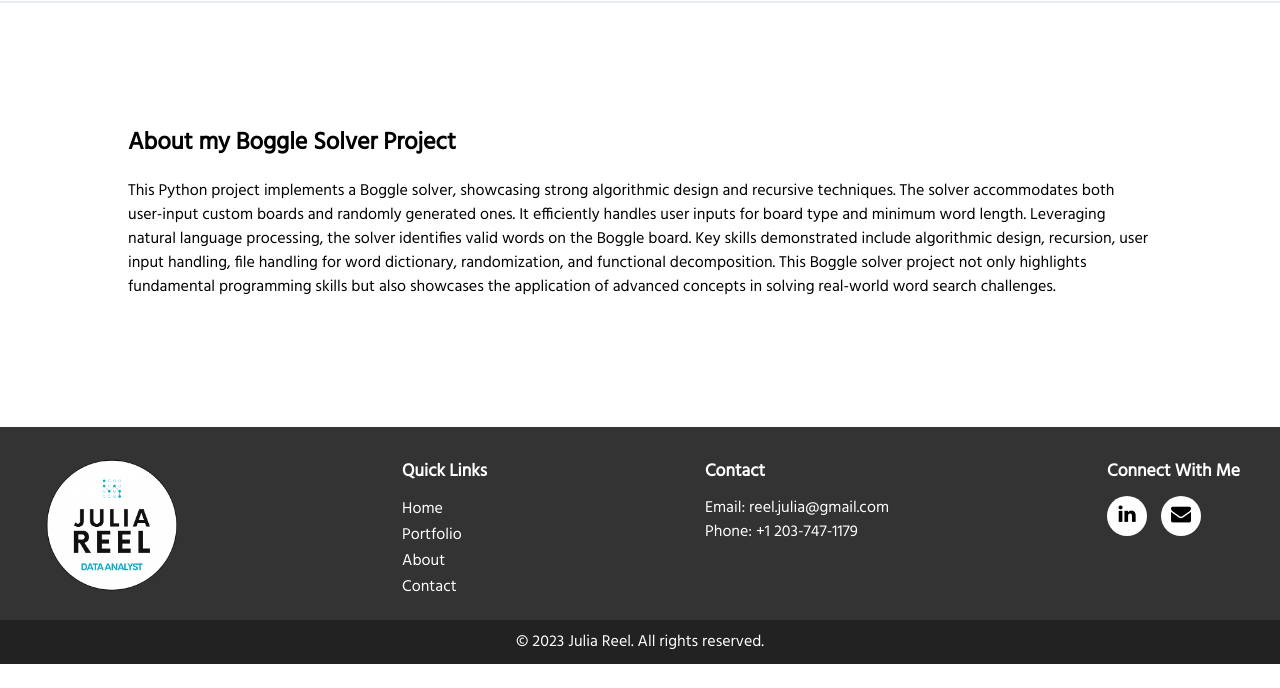
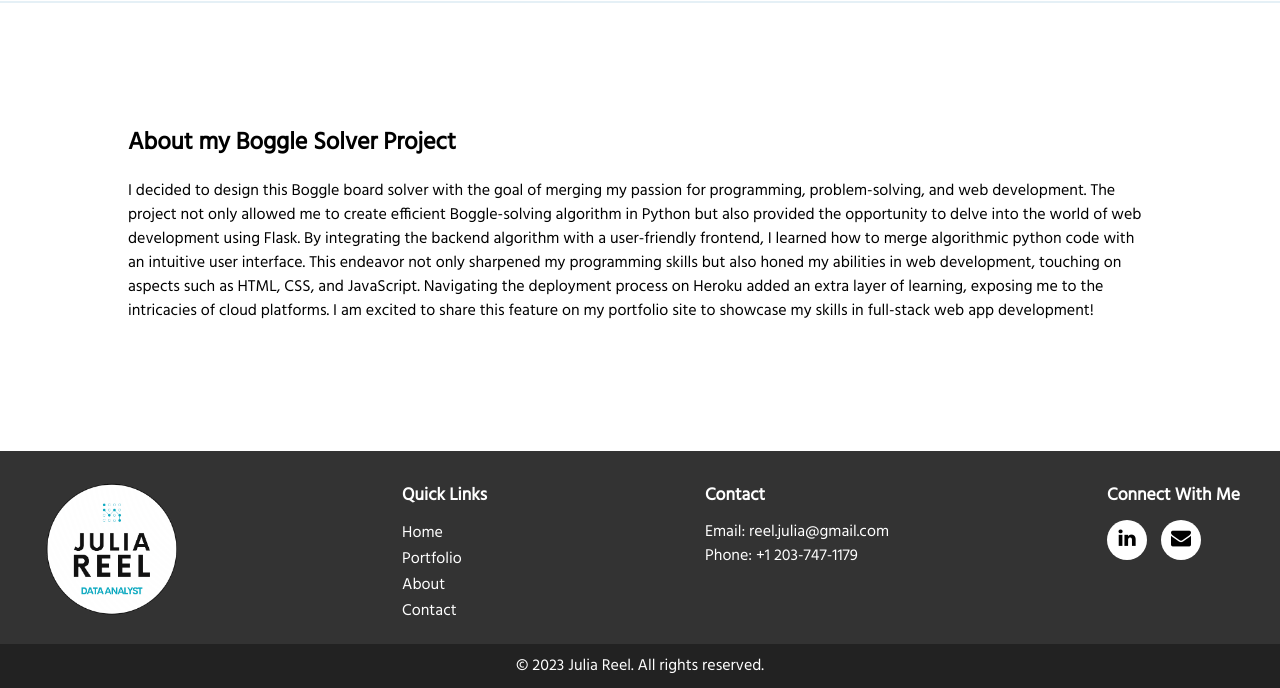
Before and after one commit to juliareel/portfolio-app, a Flask app: page /boggle.html in a window 1280 px wide. Shown: the part 1105-1793 px from the top of the page. Before the commit the page ends 1769 px from the top, so only its background shows below. Run offline with Flask 3, Linux system fonts and the light colour scheme; parts of the project's set-up code (start-up, migrations or seed data) failed here and were passed over; some web fonts are replaced.

Commit message:
boggle para

```diff
--- a/templates/boggle.html
+++ b/templates/boggle.html
@@ -180,16 +180,17 @@
           </h2>
 
             <p>
-              This Python project implements a Boggle solver, showcasing strong
-              algorithmic design and recursive techniques. The solver accommodates
-              both user-input custom boards and randomly generated ones. It efficiently
-              handles user inputs for board type and minimum word length. Leveraging
-              natural language processing, the solver identifies valid words on the
-              Boggle board. Key skills demonstrated include algorithmic design, recursion,
-              user input handling, file handling for word dictionary, randomization, and
-              functional decomposition. This Boggle solver project not only highlights
-              fundamental programming skills but also showcases the application of advanced
-              concepts in solving real-world word search challenges.
+              I decided to design this Boggle board solver with the goal of merging my passion
+              for programming, problem-solving, and web development. The project not only allowed
+              me to create efficient Boggle-solving algorithm in Python but also provided the
+              opportunity to delve into the world of web development using Flask. By integrating
+              the backend algorithm with a user-friendly frontend, I learned how to merge algorithmic
+              python code with an intuitive user interface. This endeavor not only sharpened my
+              programming skills but also honed my abilities in web development, touching on aspects
+              such as HTML, CSS, and JavaScript. Navigating the deployment process on Heroku added an
+              extra layer of learning, exposing me to the intricacies of cloud platforms.  I am excited
+              to share this feature on my portfolio site to showcase my skills in full-stack web app
+              development!
             </p>
         </div>
 
```
